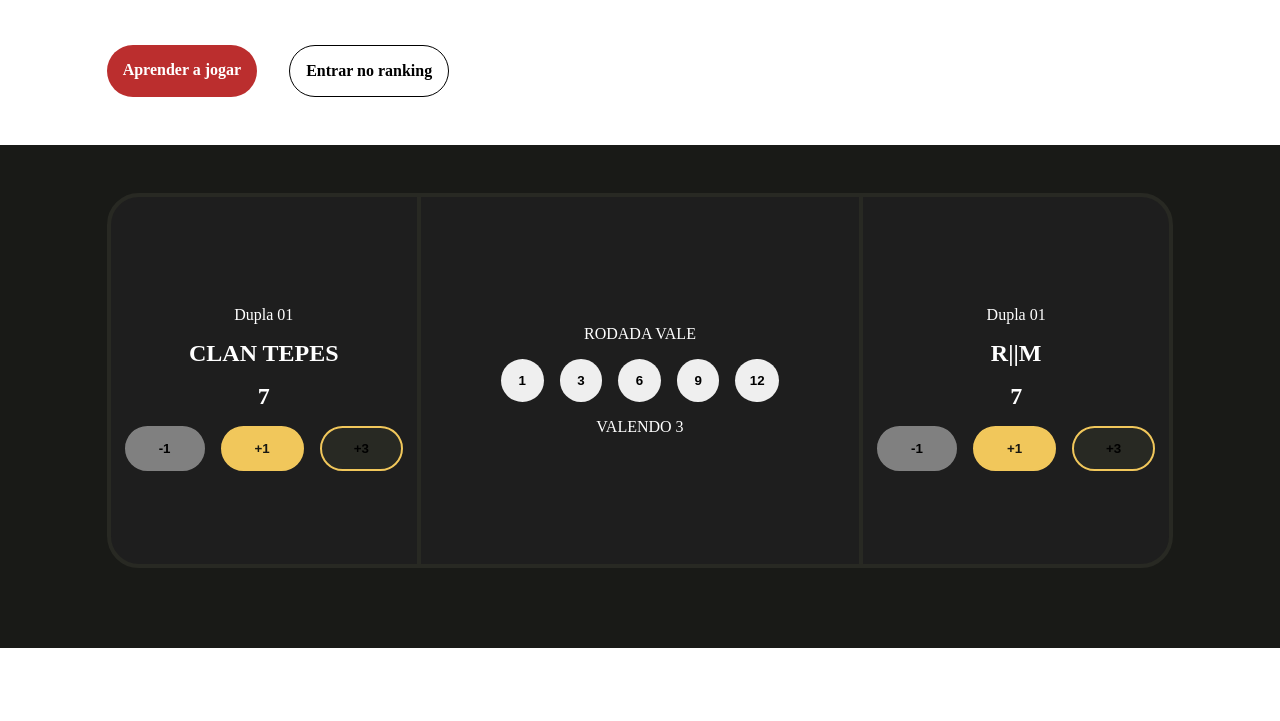
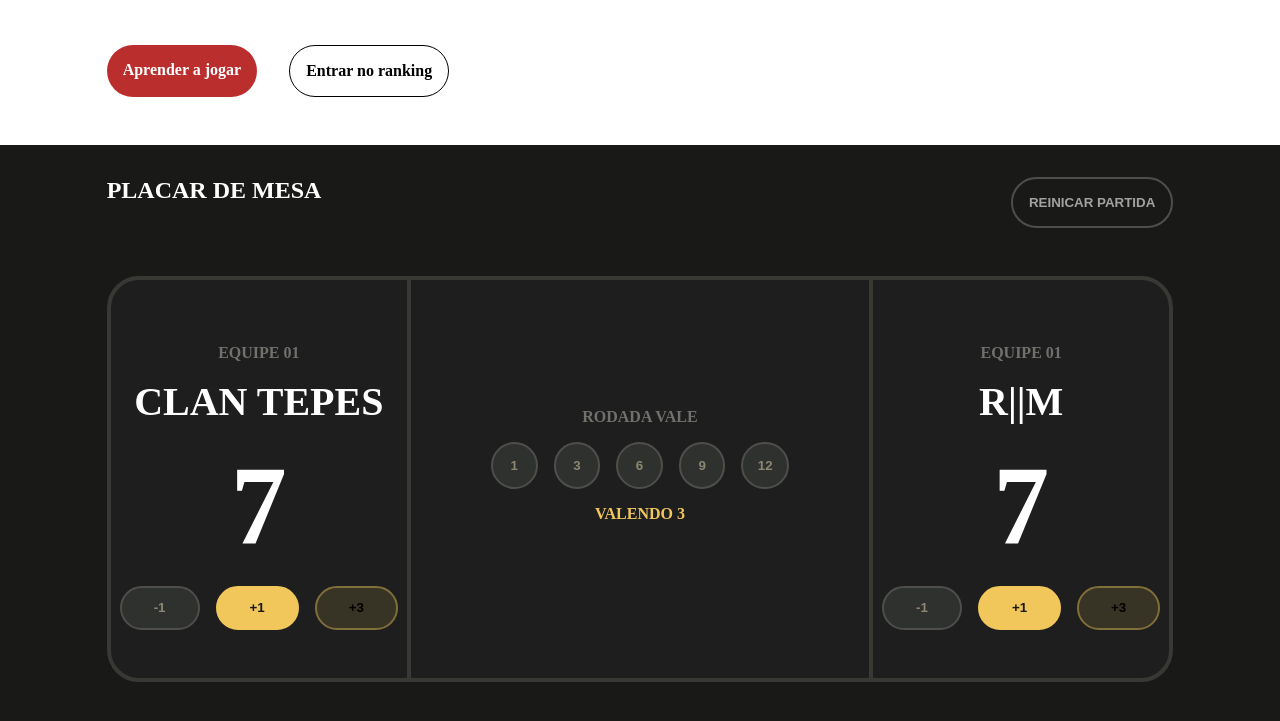
Before and after one commit to IsaBacco/Projeto_truco, a plain HTML site: page SIte/index.html in a window 1280 px wide. Shown: the part 577-1298 px from the top of the page. Before the commit the page ends 1225 px from the top, so only its background shows below. Drawn offline with Linux system fonts and the light colour scheme.

Commit message:
Atualização - placar, var cores

```diff
--- a/SIte/index.html
+++ b/SIte/index.html
@@ -56,14 +56,18 @@
 
         <section id="placar">
 
+            <div id="titulo_placar">
+                <h1>PLACAR DE MESA</h1>
+                <button>REINICAR PARTIDA</button>
+            </div>
             <div id="placar_placar">
 
                 <div class="card" id="borda_direita">
 
                     <img src="" alt="">
-                    <p>Dupla 01</p>
-                    <h1>CLAN TEPES</h1>
-                    <h1>7</h1>
+                    <p class="dupla">EQUIPE 01</p>
+                    <h1 class="nome_equipe">CLAN TEPES</h1>
+                    <h1 class="ponto">7</h1>
                     <div class="placar_botao">
                         <button class="menosUm">-1</button>
                         <button class="maisUm">+1</button>
@@ -73,7 +77,7 @@
 
                 <div id="rodada">
 
-                    <p>RODADA VALE</p>
+                    <p class="dupla"> RODADA VALE</p>
 
                     <div id="valendo" class="placar_botao">
 
@@ -84,16 +88,16 @@
                         <button id="doze">12</button>
                     </div>
 
-                    <p>VALENDO 3</p>
+                    <p class="partida_valendo">VALENDO 3</p>
                     <!-- tem que mudar dinamicamente -->
                 </div>
 
 
                 <div class="card" id="borda_esquerda">
                     <img src="" alt="">
-                    <p>Dupla 01</p>
-                    <h1>R||M</h1>
-                    <h1>7</h1>
+                    <p class="dupla">EQUIPE 01</p>
+                    <h1 class="nome_equipe">R||M</h1>
+                    <h1 class="ponto">7</h1>
                     <div class="placar_botao">
                         <button class="menosUm">-1</button>
                         <button class="maisUm">+1</button>
--- a/SIte/style.css
+++ b/SIte/style.css
@@ -37,13 +37,27 @@ Cor	RGB	Uso
 #000000	rgb(0, 0, 0)	Textos/bordas translúcidos, sombras e textura pontilhada do hero
 transparent	—	Espaço transparente da textura radial do hero
 */
+:root{
+    --preto: #000000;
+    --vermelho :#bb2e2e ;
+    --amarelo: #f1c75b;
+    --borda_placar: #383835;
 
+    --bt_menosUm: #2e312d;
+    --borda_btMeno: #4e4f4c;
+    --botao_truco:  #373325;
+    --borda_bttruco: #816f3a;
+    --cor_bt: #8c8672;
+
+    --cor_subTitulo: #6e716c;
+}
 
 *{
     margin: 0;
     padding: 0;
     text-decoration: none;
     border: none;
+
 }
 
 body{
@@ -51,10 +65,13 @@ body{
     grid-template-columns: 0.2fr 2fr 0.2fr;
     grid-template-rows: auto;
 }
+button{
+    cursor: pointer;
+}
 
 header{
     box-sizing: border-box;
-    border-bottom: 1px solid #000000;
+    border-bottom: 1px solid var(--preto);
     display: flex;
     align-items: center;
     justify-content: space-around;
@@ -85,7 +102,7 @@ header{
 
 #navbar a::placeholder{
     text-decoration: none;
-    color: red;
+    color: var(--vermelho);
     font-weight: bold;
 
 }
@@ -99,11 +116,11 @@ header{
 #login{
     font-weight: bold;
     text-decoration: none;
-    color: black;
+    color: var(--preto);
 }
 
 #cadastrase{
-    background-color: black;
+    background-color: var(--preto);
     text-decoration: none;
     color: white;
     font-weight: bold;
@@ -130,7 +147,7 @@ main{
 
 #blefa{
 
-    color: #bb2e2e;
+    color: var(--vermelho);
     font-weight: bold;
 
 }
@@ -145,7 +162,7 @@ main{
 }
 
 #inicio_card span{
-    color: #bb2e2e;
+    color: var(--vermelho);
 }
 
 #texto_inicio{
@@ -162,7 +179,7 @@ main{
 }
 #apreda{
 
-    background-color: #bb2e2e;
+    background-color: var(--vermelho);
     color: white;
     padding: 1pc;
     border-radius: 2pc;
@@ -170,13 +187,12 @@ main{
 }
 
 #entrar{
-    color: #000000;
+    color: var(--preto);
     padding: 1pc;
     border-radius: 2pc;
     font-weight: bold;
-    border: 1px solid #000000;
+    border: 1px solid var(--preto);
 }
-
 
 
 
@@ -193,6 +209,21 @@ main{
     grid-template-rows: auto;
 
 }
+#titulo_placar{
+    grid-column: 2;
+    display: flex;
+    justify-content: space-between;
+    margin-top: 2pc;
+
+}
+#titulo_placar button{
+    background-color: #191a17;
+    border: 2px solid var(--borda_btMeno);
+    color: #a3a2a3;
+    font-weight: bold;
+    padding:  1pc;
+    border-radius: 2pc;
+}
 
 #placar_placar{
     grid-column: 2;
@@ -201,7 +232,7 @@ main{
 
     margin: 3pc 0 5pc 0;
 
-    border: 4px solid #282923;
+    border: 4px solid var(--borda_placar);
     border-radius: 2pc;
 
 }
@@ -220,12 +251,12 @@ main{
 
 }
 #borda_esquerda{
-    border-left: 4px solid #282923;
+    border-left: 4px solid var(--borda_placar);
 
 
 }
 #borda_direita{
-    border-right: 4px solid #282923;
+    border-right: 4px solid var(--borda_placar);
 
 
 }
@@ -243,6 +274,13 @@ main{
 .valendo{
     padding: 0.7pc 1.1pc;
     border-radius: 3pc;
+
+
+}
+#valendo button{
+    background-color: var(--bt_menosUm);
+    border: 2px solid var(--borda_btMeno);
+    color: var(--cor_bt);
 }
 #doze{
      padding: 0.9pc 0.9pc;
@@ -252,7 +290,6 @@ main{
 
 
 .placar_botao button{
-    cursor: pointer;
     font-weight: bold;
 
 }
@@ -262,25 +299,41 @@ main{
 }
 .menosUm{
     padding: 0.8pc 2pc;
-    border: 2px solid grey;
-    background-color: grey;
+    border: 2px solid var(--borda_btMeno);
+    background-color: var(--bt_menosUm);
     border-radius: 2pc;
-    cursor: pointer;
+    color: var(--cor_bt);
+    font-weight: bold;
 }
 
 .maisUm{
     padding: 0.8pc 2pc;
-    border: 2px solid #f1c75b;
-    background-color: #f1c75b;
+    border: 2px solid var(--amarelo);
+    background-color: var(--amarelo);
     border-radius: 2pc;
-    cursor: pointer;
     color: #191812;
 }
 .truco{
     padding: 0.8pc 2pc;
-    border: 2px solid #f1c75b;
-    background-color: #282923;
+    border: 2px solid var(--borda_bttruco);
+    background-color: var(--botao_truco);
     border-radius: 2pc;
-    cursor: pointer;
+    color: var();
+}
+
+.dupla{
+    color: var(--cor_subTitulo);
+    font-weight: bold;
+}
+.nome_equipe{
+    font-size: 2.5pc;
+}
+.ponto{
+    font-size: 7pc;
 
 }
+
+.partida_valendo{
+    color: var(--amarelo);
+    font-weight: bold;
+}
```
